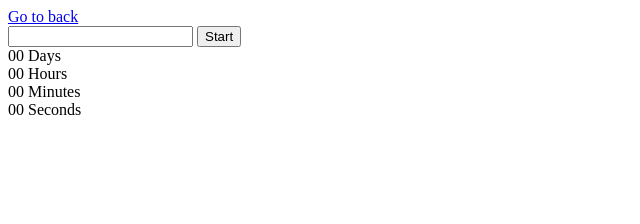
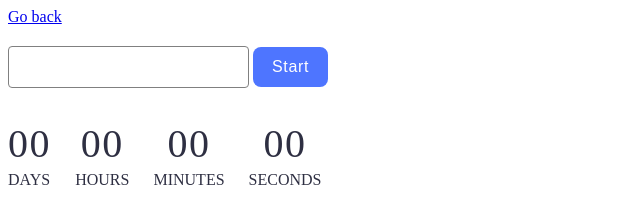
Before and after one commit to Atlasova/goit-js-hw-10, a website built with Vite: page src/1-timer.html in a window 1280 px wide. Shown: the whole page, without its empty margins (0-640 px from the left). Built offline with nearby package versions, Linux system fonts and the light colour scheme.

Commit message:
install libraries

```diff
--- a/package.json
+++ b/package.json
@@ -9,12 +9,14 @@
     "preview": "vite preview"
   },
   "devDependencies": {
-    "vite": "^4.5.2",
-    "glob": "^8.1.0"
+    "glob": "^8.1.0",
+    "vite": "^4.5.2"
   },
   "author": "Alexander Repeta <alexander.repeta@gmail.com>",
   "license": "ISC",
   "dependencies": {
+    "flatpickr": "^4.6.13",
+    "izitoast": "^1.4.0",
     "vite-plugin-full-reload": "^1.0.5",
     "vite-plugin-html-inject": "^1.0.1"
   }
--- a/src/1-timer.html
+++ b/src/1-timer.html
@@ -9,7 +9,7 @@
   </head>
   <body>
     <section>
-      <a href="./index.html">Go to back</a>
+      <a href="./index.html">Go back</a>
     </section>
 
     <input type="text" id="datetime-picker" />
--- a/src/css/1-timer.css
+++ b/src/css/1-timer.css
@@ -0,0 +1,87 @@
+.link {
+  background-image: linear-gradient(144deg, #af40ff, #5b42f3 50%, #00ddeb);
+  border-radius: 8px;
+  color: #ffffff;
+  font-size: 20px;
+  line-height: 1em;
+  padding: 7px;
+  text-decoration: none;
+  cursor: pointer;
+}
+
+#datetime-picker {
+  border-radius: 4px;
+  border: 1px solid #808080;
+  font-weight: 400;
+  font-size: 16px;
+  line-height: 150%;
+  letter-spacing: 0.04em;
+  color: #2e2f42;
+  padding: 8px 16px;
+  margin-bottom: 32px;
+  margin-top: 20px;
+}
+
+#datetime-picker:hover {
+  border-color: #000;
+}
+
+#datetime-picker:focus {
+  border-color: #4e75ff;
+  outline: #4e75ff;
+}
+#datetime-picker:disabled {
+  color: #808080;
+  border-color: #808080;
+}
+
+[data-start] {
+  cursor: pointer;
+  width: 75px;
+  border-radius: 8px;
+  padding: 8px 16px;
+  background-color: #4e75ff;
+  font-weight: 400;
+  font-size: 16px;
+  line-height: 150%;
+  letter-spacing: 0.04em;
+  color: #fff;
+  border-style: none;
+}
+
+[data-start]:hover,
+[data-start]:focus {
+  background-color: #6c8cff;
+}
+
+[data-start]:disabled {
+  background-color: #cfcfcf;
+  color: #989898;
+}
+
+.timer {
+  display: flex;
+  flex-direction: row;
+  gap: 24px;
+}
+
+.field {
+  display: flex;
+  flex-direction: column;
+}
+
+.value {
+  align-self: center;
+  color: #2e2f42;
+  font-size: 40px;
+  font-weight: 400;
+  line-height: 1.2; /* 120% */
+  letter-spacing: 0.04em;
+}
+
+.label {
+  color: #2e2f42;
+  font-size: 16px;
+  line-height: 1.5;
+  text-transform: uppercase;
+}
```
Also changed, not shown: src/2-snackbar.html (+1 -1 lines), src/js/1-timer.js (+10 -0 lines), 1 other file.
